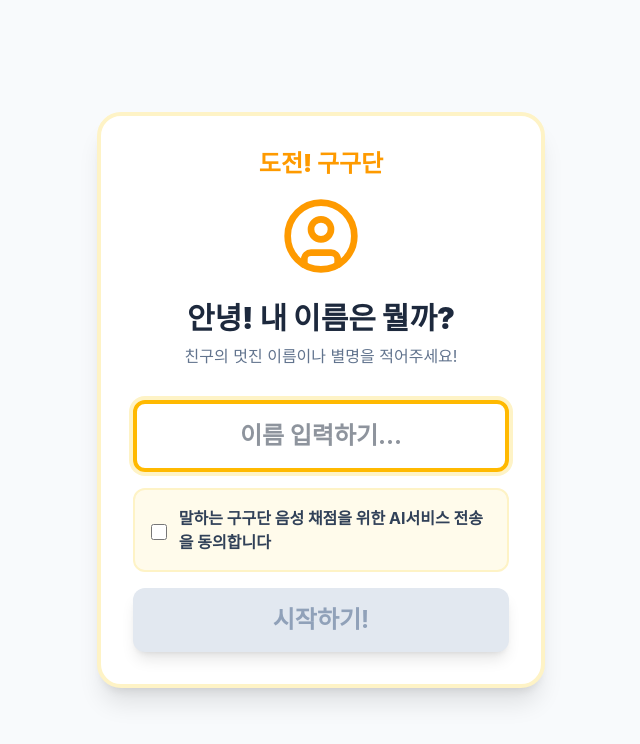
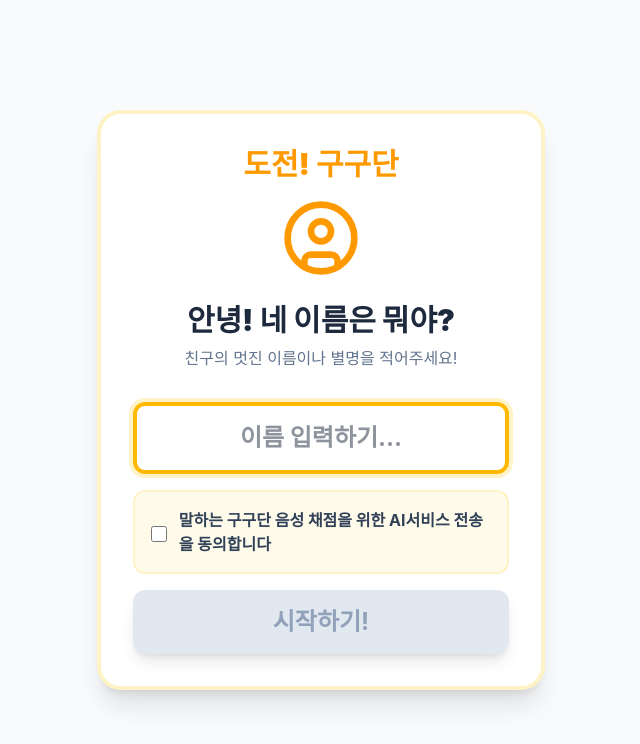
Before and after one commit to gourd2000-ship-it/GooGooDan, a React (Vite) app in the folder client/: page / in a window 1280 px wide. Shown: the top 744 px of the page, without its empty margins (319-959 px from the left). Built offline with nearby package versions, Linux system fonts and the light colour scheme; no server answers.

Commit message:
Refine welcome screen title

```diff
--- a/client/src/screens/LoginScreen.tsx
+++ b/client/src/screens/LoginScreen.tsx
@@ -17,11 +17,11 @@ export default function LoginScreen() {
   return (
     <div className="flex flex-col items-center justify-center min-h-screen bg-slate-50 p-4">
       <div className="bg-white p-8 rounded-3xl shadow-xl w-full max-w-md text-center border-4 border-amber-100">
-        <p className="mb-4 text-2xl font-black text-amber-500">도전! 구구단</p>
+        <p className="mb-4 text-3xl font-black text-amber-500">도전! 구구단</p>
         <div className="flex justify-center mb-6 text-amber-500">
           <UserCircle size={80} />
         </div>
-        <h1 className="text-3xl font-black text-slate-800 mb-2">안녕! 내 이름은 뭘까?</h1>
+        <h1 className="text-3xl font-black text-slate-800 mb-2">안녕! 네 이름은 뭐야?</h1>
         <p className="text-slate-500 mb-8">친구의 멋진 이름이나 별명을 적어주세요!</p>
 
         <form onSubmit={handleSubmit} className="flex flex-col gap-4">
```
Also changed, not shown: 1 other file (tests, documents, lock files or other folders).
